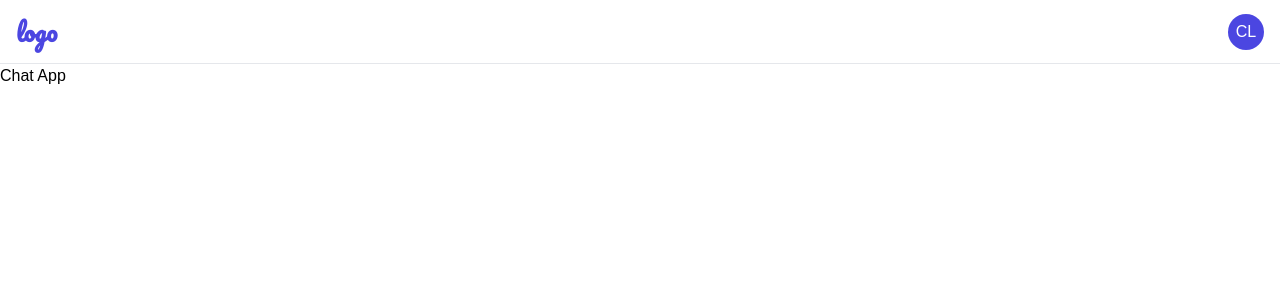
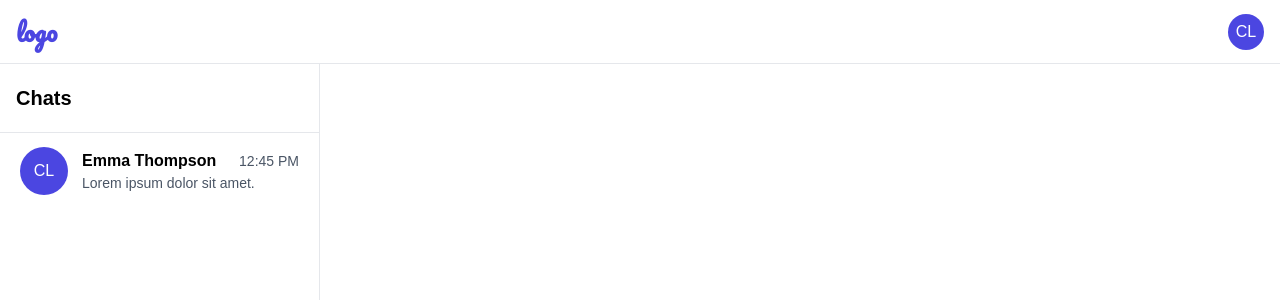
Before and after one commit to Sahimbehlim/Ywork, a Next.js app: page / in a window 1280 px wide. Shown: the top 300 px of the page. Built offline with nearby package versions, Linux system fonts and the light colour scheme.

Commit message:
add chats section with sample contact card and fixed top navbar

```diff
--- /dev/null
+++ b/src/app/components/Chats.jsx
@@ -0,0 +1,16 @@
+"use client";
+
+import ContactCard from "./common/ContactCard";
+
+export default function Chats() {
+  return (
+    <div className="bg-white w-1/4 border-r border-gray-200">
+      <div className="px-4 py-5 font-semibold text-xl border-b border-gray-200">
+        Chats
+      </div>
+      <div>
+        <ContactCard />
+      </div>
+    </div>
+  );
+}
--- a/src/app/components/Navbar.jsx
+++ b/src/app/components/Navbar.jsx
@@ -2,7 +2,7 @@
 
 export default function Navbar() {
   return (
-    <div className="bg-white border-b border-gray-200 flex items-center justify-between h-16 px-4">
+    <div className="fixed inset-0 z-10 bg-white border-b border-gray-200 flex items-center justify-between h-16 px-4">
       <h2 className="font-semibold text-2xl text-primary font-logo">logo</h2>
       <div className="bg-primary text-white size-9 rounded-full flex justify-center items-center">
         CL
--- /dev/null
+++ b/src/app/components/common/ContactCard.jsx
@@ -0,0 +1,19 @@
+"use client";
+
+export default function ContactCard() {
+  return (
+    <div className="py-3.5 px-5 flex items-center gap-3.5 relative">
+      <div className="bg-primary text-white size-12 rounded-full flex justify-center items-center">
+        CL
+      </div>
+      <div className="flex-1 flex-col">
+        <div className="flex items-center justify-between">
+          <h2 className="font-semibold">Emma Thompson</h2>
+          <p className="text-sm text-gray-600">12:45 PM</p>
+        </div>
+        <p className="text-sm text-gray-600">Lorem ipsum dolor sit amet.</p>
+      </div>
+      {/* <span className="absolute left-0 top-0 h-full w-1 bg-primary" /> */}
+    </div>
+  );
+}
--- a/src/app/page.js
+++ b/src/app/page.js
@@ -1,12 +1,15 @@
 "use client";
 
+import Chats from "./components/Chats";
 import Navbar from "./components/Navbar";
 
 export default function Home() {
   return (
-    <div className="bg-white min-h-screen w-full">
+    <div className="bg-white h-screen w-full">
       <Navbar />
-      Chat App
+      <div className="flex pt-16 h-full">
+        <Chats />
+      </div>
     </div>
   );
 }
```
